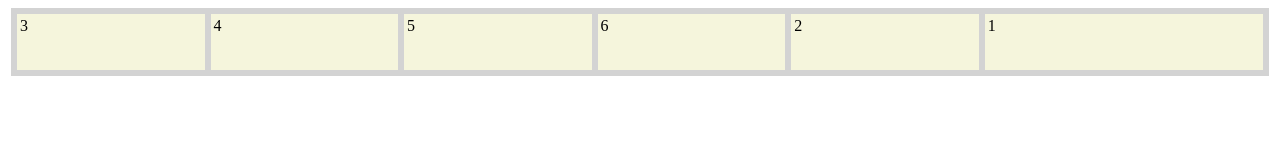
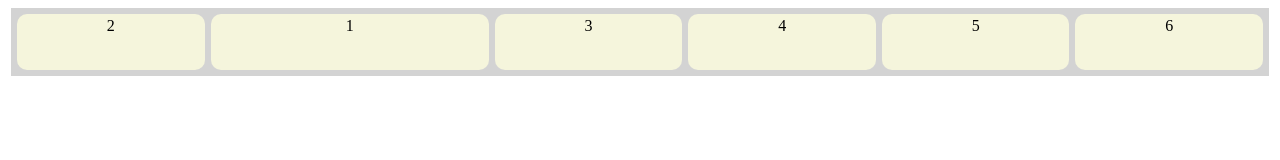
Before and after one commit to alpeshsawal/upgrad-assesment, a plain HTML site: page flexbox/index.html in a window 1280 px wide. Drawn offline with Linux system fonts and the light colour scheme.

Commit message:
Adding border radius

```diff
--- a/flexbox/styles.css
+++ b/flexbox/styles.css
@@ -12,12 +12,15 @@
     padding: 3px;
     /* width: 50px; */
     height: 50px;
+    border-radius: 10px;
+    text-align: center;
 
 }
 
 .item-1{
     flex: 3;
     order: 2;
+
 }
 .item-2{
     flex: 2;
@@ -25,13 +28,17 @@
 }
 .item-3{
     flex: 2;
+    order: 3;
 }
 .item-4{
     flex: 2;
+    order: 4;
 }
 .item-5{
     flex: 2;
+    order: 5;
 }
 .item-6{
     flex: 2;
+    order: 6;
 }
```
